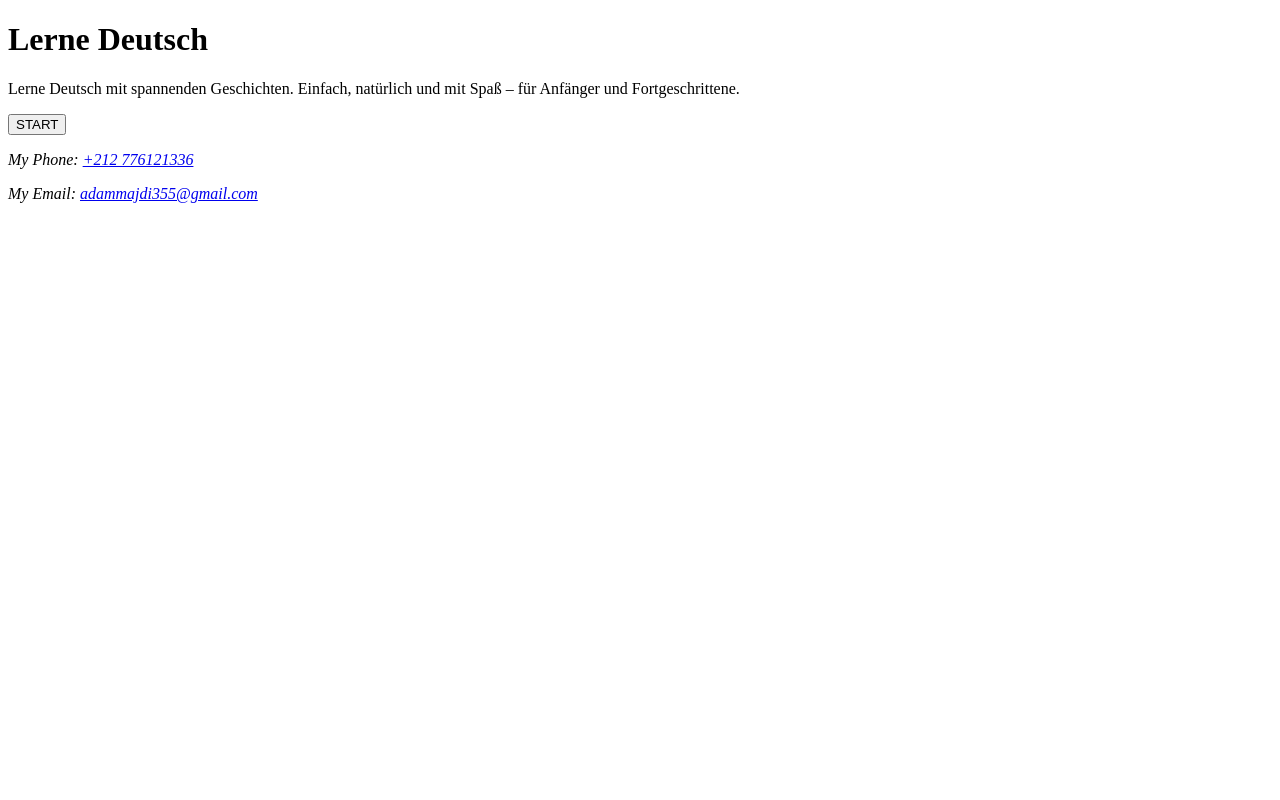
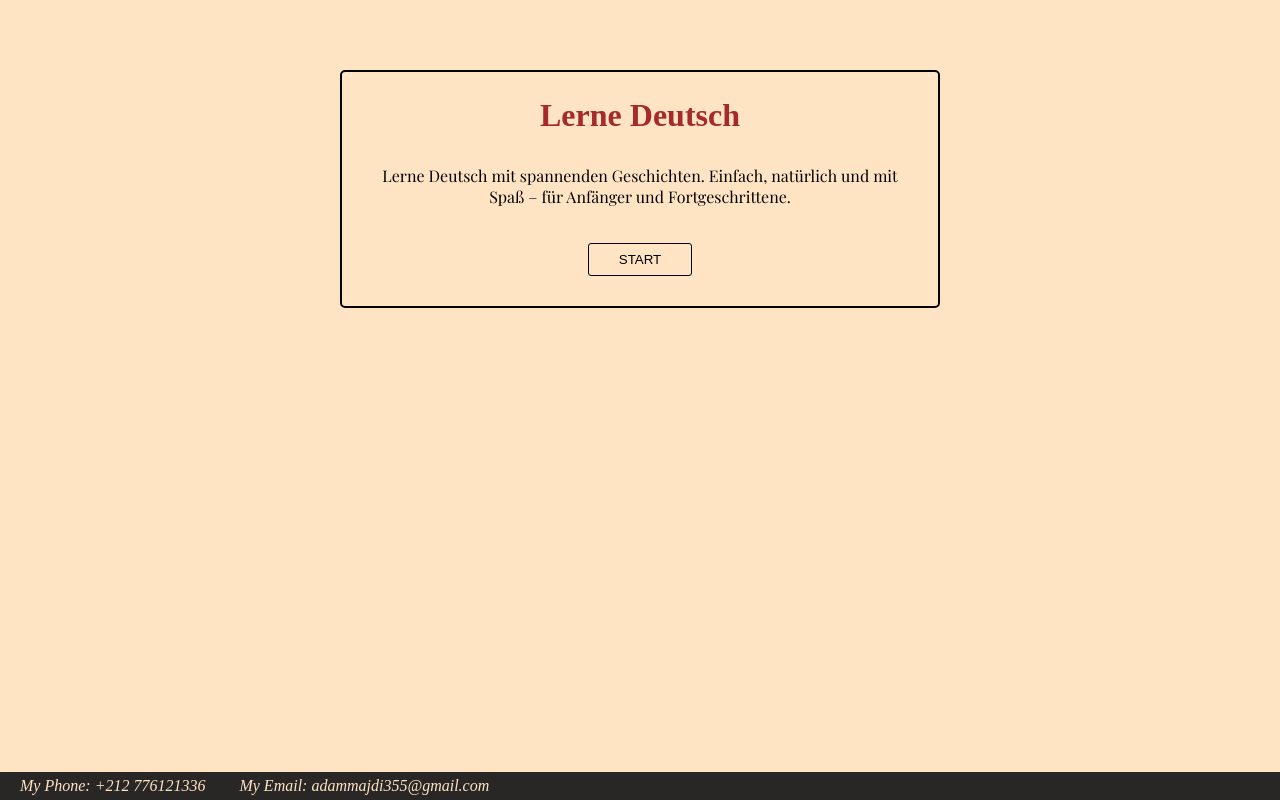
Before and after one commit to adammajdi355-cpu/Deutsch_lerne, a plain HTML site: page index.html in a window 1280 px wide. Drawn offline with nearby package versions, Linux system fonts and the light colour scheme; a web font is replaced by a local one.

Commit message:
edit link css page login

```diff
--- a/index.html
+++ b/index.html
@@ -3,7 +3,7 @@
 <head>
     <meta charset="UTF-8">
     <meta name="viewport" content="width=device-width, initial-scale=1.0">
-    <link rel="stylesheet" href="assets/css/page1.css">
+    <link rel="stylesheet" href="assets/css/Login.css">
     <style>
 @import url('https://fonts.googleapis.com/css2?family=Playfair+Display:ital,wght@0,400..900;1,400..900&display=swap');
 </style>
```
